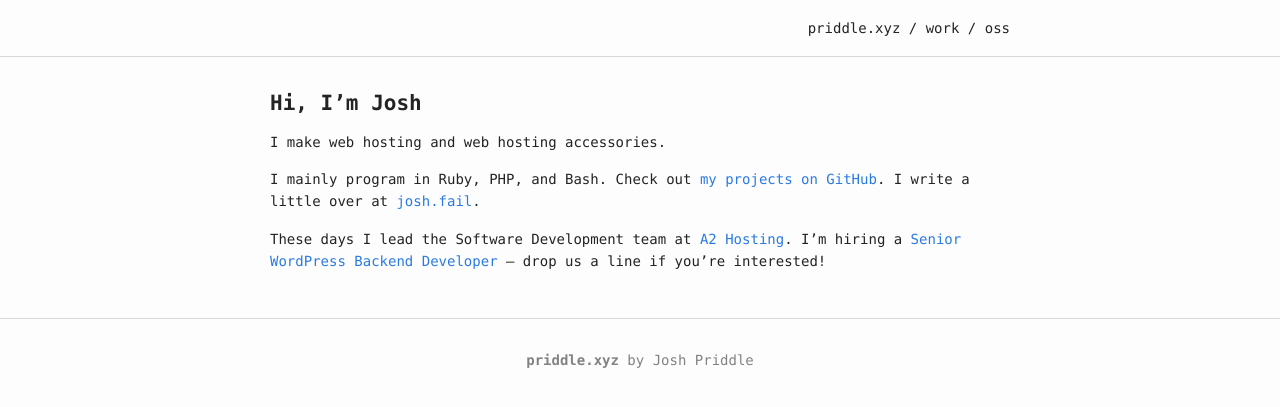
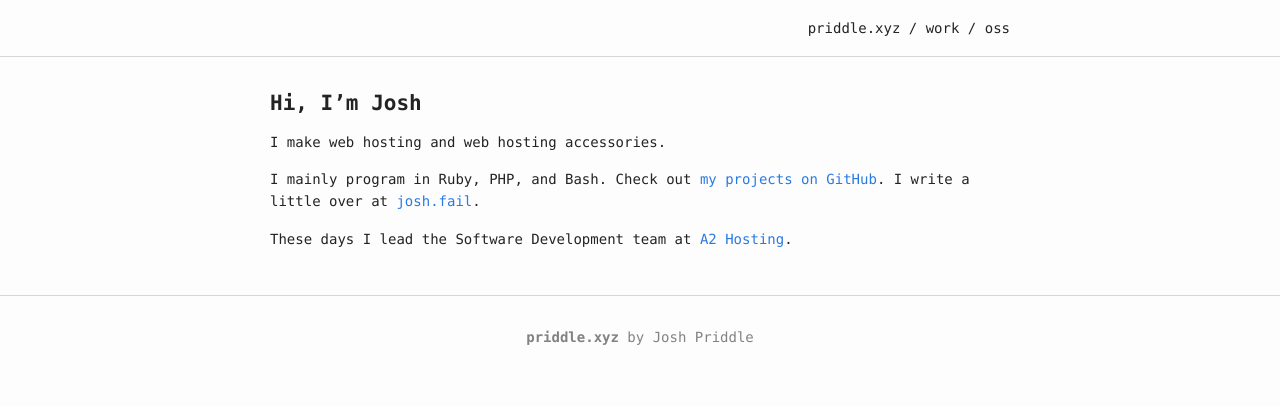
Before and after one commit to itspriddle/priddle.xyz, a Jekyll site: the page built from _pages/index.md, in a window 1280 px wide. Shown: the top 407 px of the page. Built offline with Jekyll 4.4.1, drawn with Linux system fonts in a browser that asks for light colours.

Commit message:
Update index

```diff
--- a/_pages/index.md
+++ b/_pages/index.md
@@ -9,11 +9,8 @@ I make web hosting and web hosting accessories.
 I mainly program in Ruby, PHP, and Bash. Check out [my projects on
 GitHub][GitHub]. I write a little over at [josh.fail][].
 
-These days I lead the Software Development team at [A2 Hosting][]. I'm hiring
-a [Senior WordPress Backend Developer][] --- drop us a line if you're
-interested!
+These days I lead the Software Development team at [A2 Hosting][].
 
 [GitHub]: https://github.com/{{ site.author.github }}
 [A2 Hosting]: https://www.a2hosting.com/about/careers
 [josh.fail]: https://josh.fail
-[Senior WordPress Backend Developer]: https://a2hosting.applytojob.com/apply/ldjHLBlUld/Senior-WordPress-Developer-Remote
```
